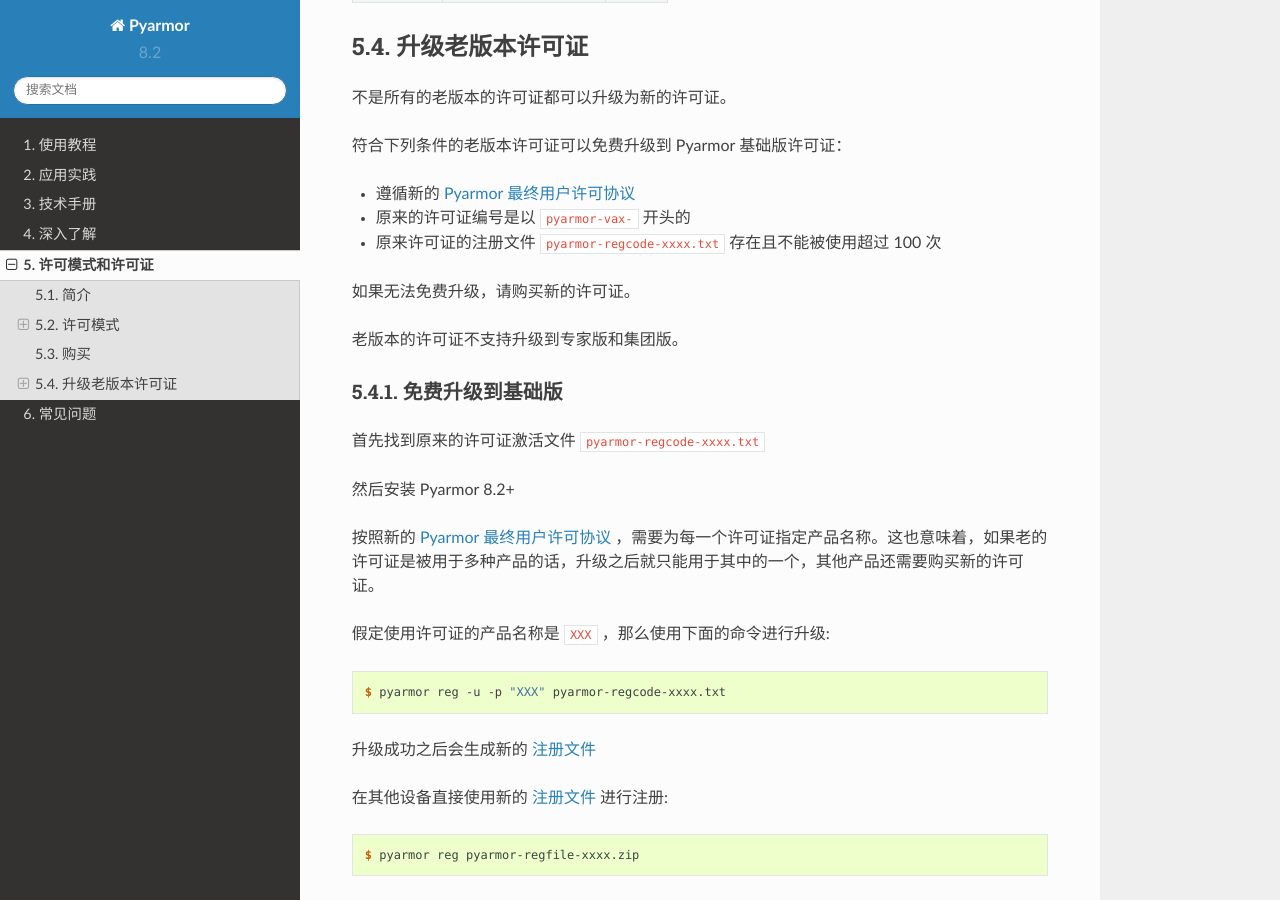
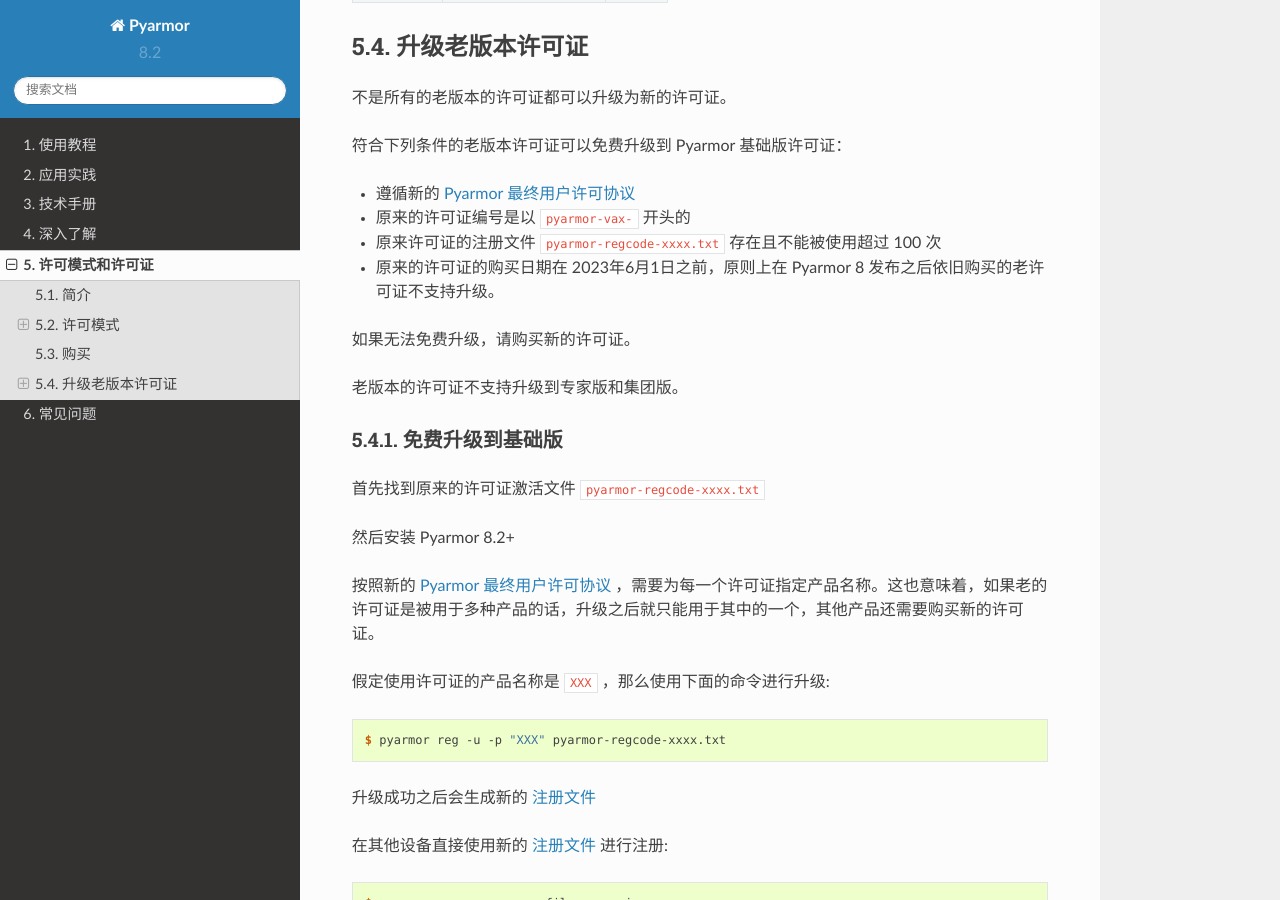
Before and after one commit to dashingsoft/pyarmor-docs-zh, a Sphinx documentation site: the page built from docs/licenses.rst, in a window 1280 px wide and 900 px high, scrolled down 4062 px. Built offline with Sphinx 7.4.7 and the Read the Docs theme 2.0.0, drawn with Linux system fonts in a browser that asks for light colours.

Commit message:
原则上在 Pyarmor 8 发布之后依旧购买的老许可证不支持升级

```diff
--- a/docs/licenses.rst
+++ b/docs/licenses.rst
@@ -180,6 +180,7 @@
 * 遵循新的 `Pyarmor 最终用户许可协议`_
 * 原来的许可证编号是以 ``pyarmor-vax-`` 开头的
 * 原来许可证的注册文件 ``pyarmor-regcode-xxxx.txt`` 存在且不能被使用超过 100 次
+* 原来的许可证的购买日期在 2023年6月1日之前，原则上在 Pyarmor 8 发布之后依旧购买的老许可证不支持升级。
 
 如果无法免费升级，请购买新的许可证。
 
```
